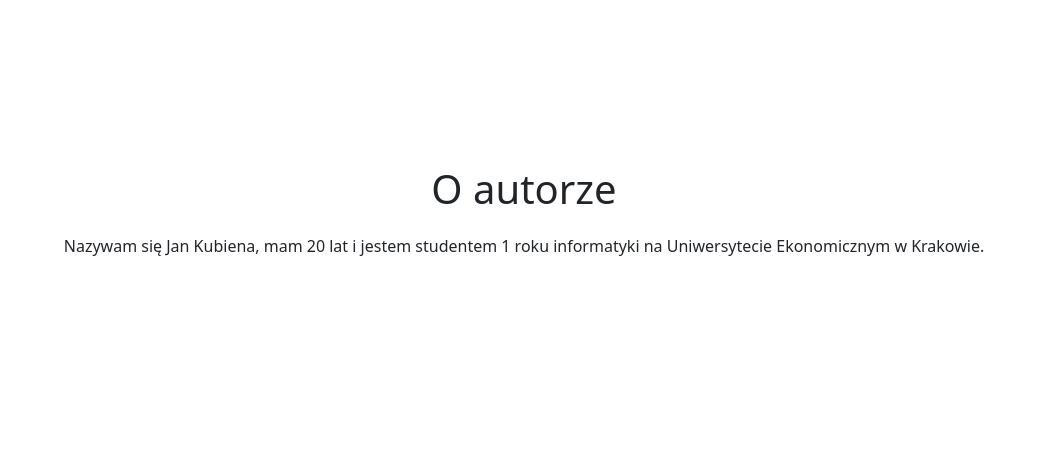
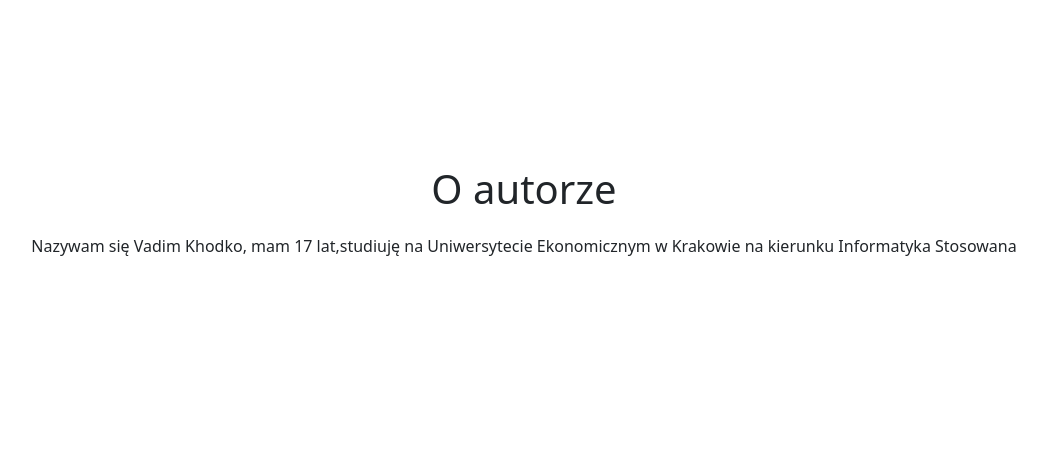
Before and after one commit to vadimkhodko/CeneoWebScraper, a Python web app: template app/templates/about_author.html in a window 1280 px wide. Shown: the part 217-672 px from the top of the page, without its empty margins (116-1163 px from the left). Run offline with Jinja, Linux system fonts and the light colour scheme; the template is opened without the code that fills it, so the values that code supplies are empty.

Commit message:
Update about_author.html

```diff
--- a/app/templates/about_author.html
+++ b/app/templates/about_author.html
@@ -2,6 +2,6 @@
 {% block content %}
 <div class="d-flex flex-column gap-3 align-items-center justify-content-center text-center" style="height: 94vh;">
     <h1>O autorze</h1>
-    <p class="h6">Nazywam się Jan Kubiena, mam 20 lat i jestem studentem 1 roku informatyki na Uniwersytecie Ekonomicznym w Krakowie.</p>
+    <p class="h6">Nazywam się Vadim Khodko, mam 17 lat,studiuję na Uniwersytecie Ekonomicznym w Krakowie na kierunku Informatyka Stosowana</p>
 </div>
 {% endblock %}
```
